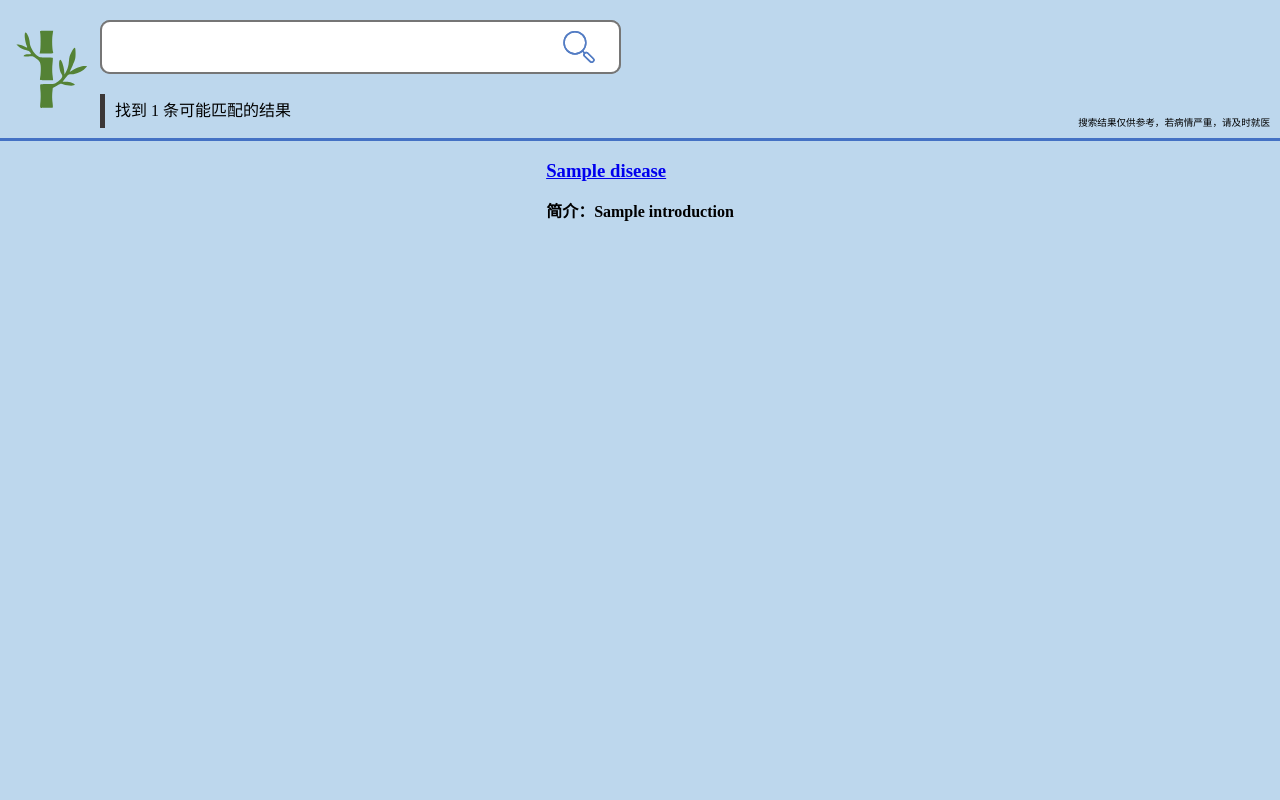
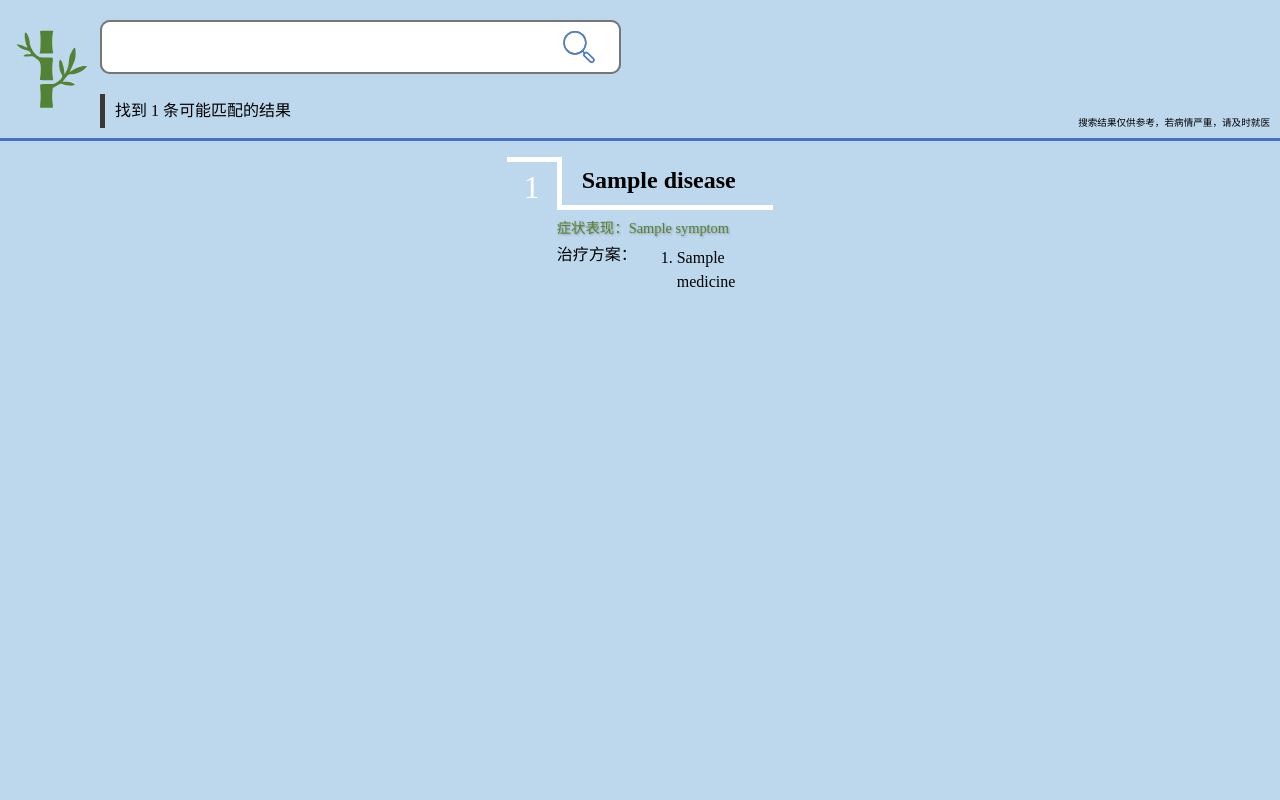
Before and after one commit to Demonhero0/2020TCM, a Django app: template project/main/templates/result.html in a window 1280 px wide. Run offline with Django 3.2, Linux system fonts and the light colour scheme; the template is opened without the code that fills it: most values are stand-ins (such as "Sample title", 1, 10 or a date in 2020); parts of the project's set-up code (start-up, migrations or seed data) failed here and were passed over.

Commit message:
basic search result page

```diff
--- a/project/main/static/css/index.css
+++ b/project/main/static/css/index.css
@@ -4,7 +4,6 @@ body {
 }
 
 #root {
-  min-height: 100%;
   padding: 0;
   display: flex;
   flex-direction: column;
--- a/project/main/static/css/result-page.css
+++ b/project/main/static/css/result-page.css
@@ -3,6 +3,8 @@
 #root {
   background-color: #bdd7ed;
   align-items: center;
+  height: 100vh;
+  overflow-y: auto;
 }
 
 /* header */
@@ -54,3 +56,116 @@
     margin-left: auto;
   }
 }
+
+/* result list */
+
+@media screen and (max-width: 500px) {
+  .result {
+    padding: 0 2em;
+  }
+}
+@media screen and (min-width: 500px) and (max-width: 1200px) {
+  .result {
+    padding: 0 5em;
+  }
+}
+@media screen and (min-width: 1200px) {
+  .result {
+    padding: 0 calc(50% - 600px + 5em);
+  }
+}
+.result {
+  list-style: none;
+}
+
+.result .result__detail {
+  display: flex;
+  margin-bottom: 2.5em;
+  counter-increment: result-counter;
+}
+.result .result__detail::before {
+  flex-shrink: 0;
+  flex-grow: 0;
+  border-top: 5px solid white;
+
+  content: counter(result-counter);
+  display: flex;
+  flex-direction: column;
+  align-items: center;
+  color: white;
+  padding-top: 0.2em;
+  font-size: 2em;
+}
+@media screen and (max-width: 800px) {
+  .result .result__detail::before {
+    flex-basis: 30px;
+  }
+}
+@media screen and (min-width: 800px) {
+  .result .result__detail::before {
+    flex-basis: 50px;
+  }
+}
+
+.result .result__link {
+  text-decoration: none;
+  color: inherit;
+  flex-grow: 1;
+}
+
+.result .result__name {
+  border: 5px solid white;
+  border-top: none;
+  border-right: none;
+  padding: 10px;
+  padding-left: 20px;
+  font-weight: bold;
+  font-size: 1.5em;
+}
+
+.result .result__symptom {
+  text-overflow: ellipsis;
+  white-space: nowrap;
+  overflow: hidden;
+
+  color: #548234;
+  font-size: 0.9em;
+  line-height: 2.5em;
+  text-shadow: 1px 1px 2px #808080c0;
+}
+@media screen and (max-width: 500px) {
+  .result .result__symptom {
+    width: 12em;
+  }
+}
+@media screen and (min-width: 500px) {
+  .result .result__symptom {
+    max-width: 16em;
+  }
+}
+
+.result .result__medicines {
+  display: flex;
+}
+.result .result__medicines-title {
+  flex-shrink: 0;
+  flex-grow: 0;
+}
+.result .result__medicines__list {
+  flex-grow: 1;
+  display: flex;
+  flex-wrap: wrap;
+
+  overflow: hidden;
+  text-overflow: ellipsis;
+  height: 3em;
+}
+.result .result__medicine {
+  line-height: 1.5em;
+  flex-basis: 190px;
+  margin-right: 20px;
+}
+
+.no-result {
+  margin-top: 30px;
+}
--- a/project/main/templates/result.html
+++ b/project/main/templates/result.html
@@ -23,14 +23,34 @@
       </div>
     </div>
 
-    <div class="result">
+    {% if res %}
+      <ol class="result">
       {% for disease in res %}
-      <div>
-        <h3><a href="{% url 'disease-detail' disease.id %}" >{{disease.name}}</a></h3>
-        <h4>简介：{{disease.introduction}}</h4>
+        <li class="result__detail">
+          <a class="result__link" href="{% url 'disease-detail' disease.id %}" >
+            <div class="result__name">{{disease.name}}</div>
+            <div class="result__symptom">症状表现：{{ disease.symptom }}</div>
+            <div class="result__medicines">
+              <div class="result__medicines-title">
+                治疗方案：
+              </div>
+              <ol class="result__medicines__list">
+                {% for medicine in disease.medicines %}
+                  <li class="result__medicine">
+                    {{ medicine.name }}
+                  </li>
+                {% endfor %}
+              </ol>
+            </div>
+          </a>
+        </li>
+        {% endfor %}
+      </ol>
+    {% else %}
+      <div class="no-result">
+        没有找到相关结果
       </div>
-      {% endfor %}
-    </div>
+    {% endif %}
   </div>
   <script src="{% static 'js/search.js' %}"></script>
 {% endblock body %}
```
Also changed, not shown: project/main/static/css/index-page.css (+7 -4 lines).
